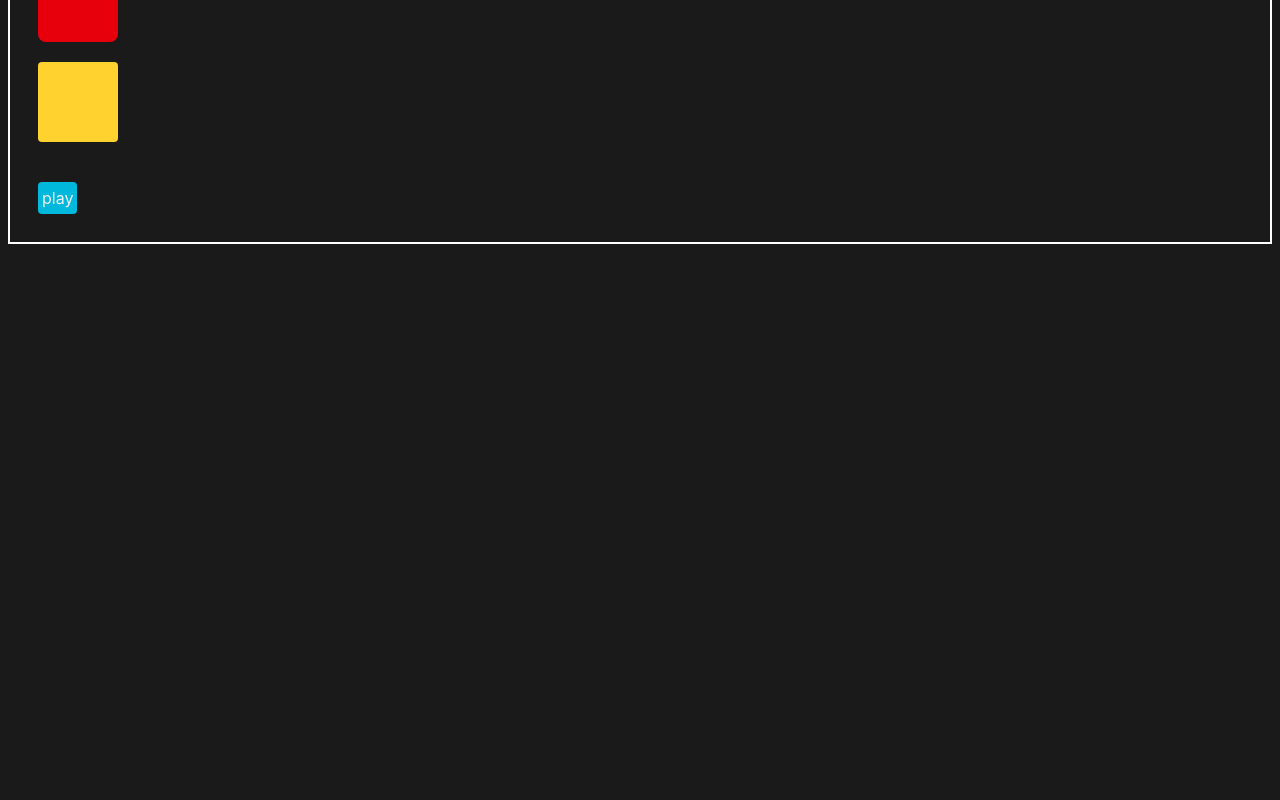
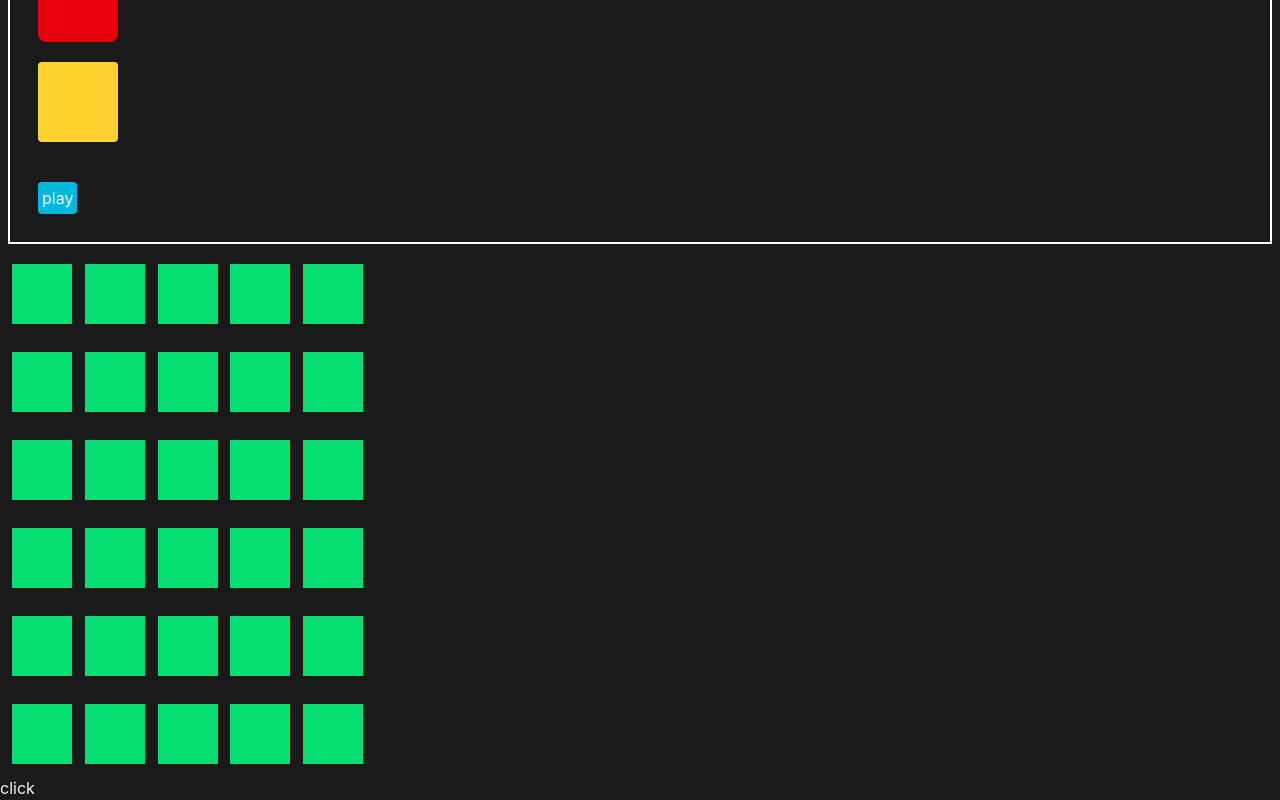
Before and after one commit to mohamedhasan-dev/web-animations, a React (Vite) app: page / in a window 1280 px wide. Shown: the part 396-1196 px from the top of the page. Before the commit the page ends 800 px from the top, so only its background shows below. Built offline with nearby package versions, Linux system fonts and the light colour scheme.

Commit message:
Explored Staggers

```diff
--- /dev/null
+++ b/src/Stagger.jsx
@@ -0,0 +1,61 @@
+import React from "react";
+import gsap from "gsap";
+
+
+
+const Stagger = () => {
+function fade() {
+    gsap.to(".box",{
+        scale:.2,
+        duration:.1,
+        stagger:{
+            grid:[6,5],
+            amount:2,
+            from:'random',
+
+        }
+
+    })
+}
+
+
+  return (
+    <>
+      <div className="grid grid-cols-5 gap-1 w-90">
+        <div className="w-15 h-15 bg-green-400 m-3 box"></div>
+        <div className="w-15 h-15 bg-green-400 m-3 box"></div>
+        <div className="w-15 h-15 bg-green-400 m-3 box"></div>
+        <div className="w-15 h-15 bg-green-400 m-3 box"></div>
+        <div className="w-15 h-15 bg-green-400 m-3 box"></div>
+        <div className="w-15 h-15 bg-green-400 m-3 box"></div>
+        <div className="w-15 h-15 bg-green-400 m-3 box"></div>
+        <div className="w-15 h-15 bg-green-400 m-3 box"></div>
+        <div className="w-15 h-15 bg-green-400 m-3 box"></div>
+        <div className="w-15 h-15 bg-green-400 m-3 box"></div>
+        <div className="w-15 h-15 bg-green-400 m-3 box"></div>
+        <div className="w-15 h-15 bg-green-400 m-3 box"></div>
+        <div className="w-15 h-15 bg-green-400 m-3 box"></div>
+        <div className="w-15 h-15 bg-green-400 m-3 box"></div>
+        <div className="w-15 h-15 bg-green-400 m-3 box"></div>
+        <div className="w-15 h-15 bg-green-400 m-3 box"></div>
+        <div className="w-15 h-15 bg-green-400 m-3 box"></div>
+        <div className="w-15 h-15 bg-green-400 m-3 box"></div>
+        <div className="w-15 h-15 bg-green-400 m-3 box"></div>
+        <div className="w-15 h-15 bg-green-400 m-3 box"></div>
+        <div className="w-15 h-15 bg-green-400 m-3 box"></div>
+        <div className="w-15 h-15 bg-green-400 m-3 box"></div>
+        <div className="w-15 h-15 bg-green-400 m-3 box"></div>
+        <div className="w-15 h-15 bg-green-400 m-3 box"></div>
+        <div className="w-15 h-15 bg-green-400 m-3 box"></div>
+        <div className="w-15 h-15 bg-green-400 m-3 box"></div>
+        <div className="w-15 h-15 bg-green-400 m-3 box"></div>
+        <div className="w-15 h-15 bg-green-400 m-3 box"></div>
+        <div className="w-15 h-15 bg-green-400 m-3 box"></div>
+        <div className="w-15 h-15 bg-green-400 m-3 box"></div>
+      </div>
+      <button onClick={fade}>click</button>
+    </>
+  );
+};
+
+export default Stagger;
--- a/src/app.jsx
+++ b/src/app.jsx
@@ -1,4 +1,6 @@
 import gsap from "gsap";
+import Stagger from "./Stagger";
+
 
 const App = () => {
   const timeLine1 = gsap.timeline();
@@ -39,6 +41,7 @@ const App = () => {
           play
         </button>
       </div>
+      <Stagger />
     </>
   );
 };
```
